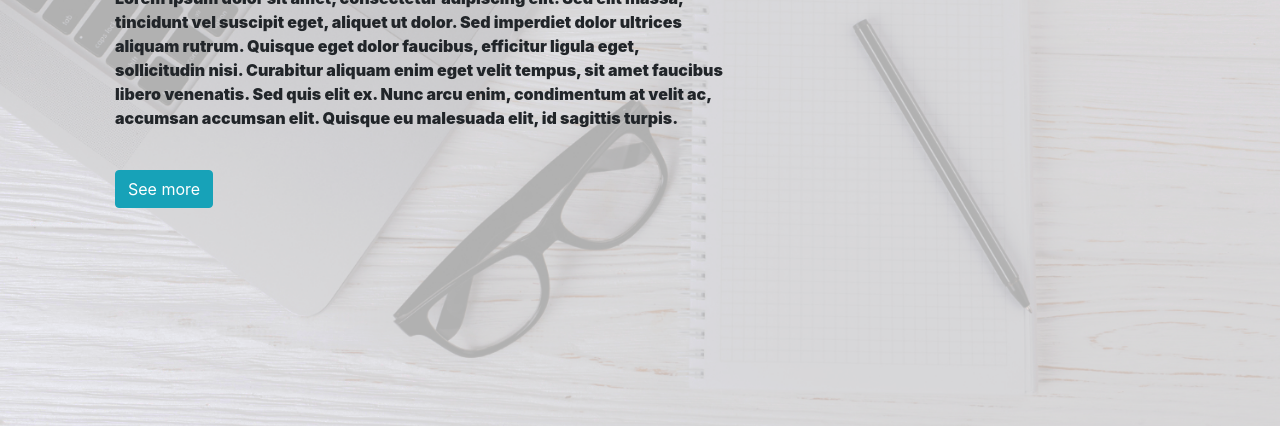
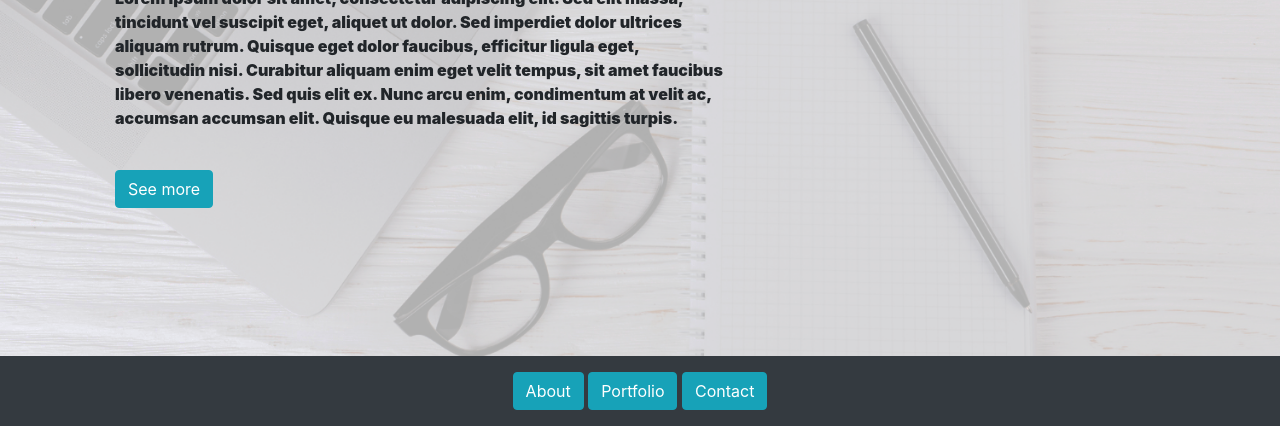
Before and after one commit to JavierManc/ddi-dam2, a plain HTML site: page ejercicio-site1/index.html in a window 1280 px wide. Shown: the part 374-800 px from the top of the page. Drawn offline with nearby package versions, Linux system fonts and the light colour scheme.

Commit message:
Actualizado index y subidos html vacíos

```diff
--- a/ejercicio-site1/index.css
+++ b/ejercicio-site1/index.css
@@ -16,3 +16,10 @@ body{
     left: 100px;
     width: 800px;
 }
+
+footer{
+    position: absolute;
+    bottom: 0;
+    width: 100%;
+    background-color: rgba(0, 0, 0, 0.2);
+}
--- a/ejercicio-site1/index.html
+++ b/ejercicio-site1/index.html
@@ -53,5 +53,13 @@
             </div>
         </div>
       </div>
+
+      <footer class="bg-dark text-center text-white">
+        <div class="text-center p-3">
+            <button class="btn btn-info">About</button>
+            <button class="btn btn-info">Portfolio</button>
+            <button class="btn btn-info">Contact</button>
+        </div>
+      </footer>
   </body>
 </html>
```
Also changed, not shown: ejercicio-site1/about.html (added), ejercicio-site1/contact.html (added), ejercicio-site1/post.html (added), ejercicio-site1/team.html (added).
